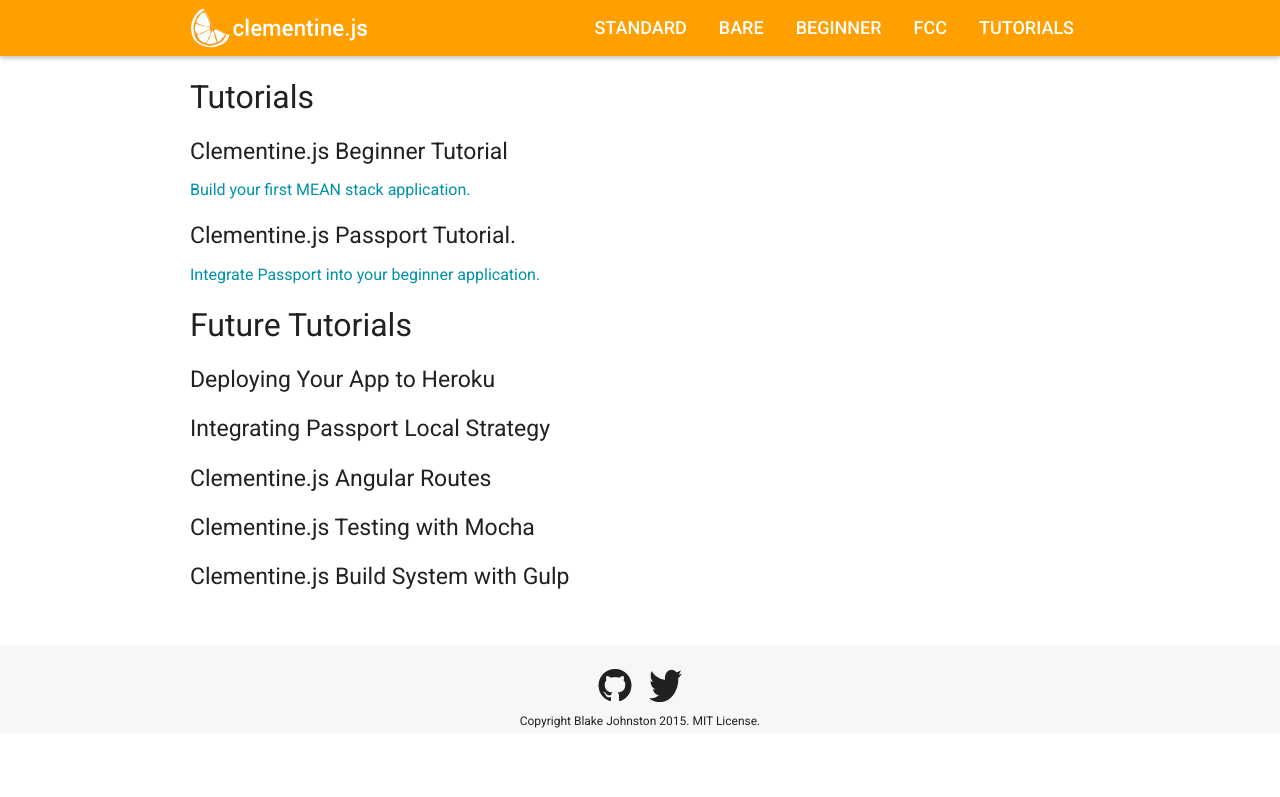
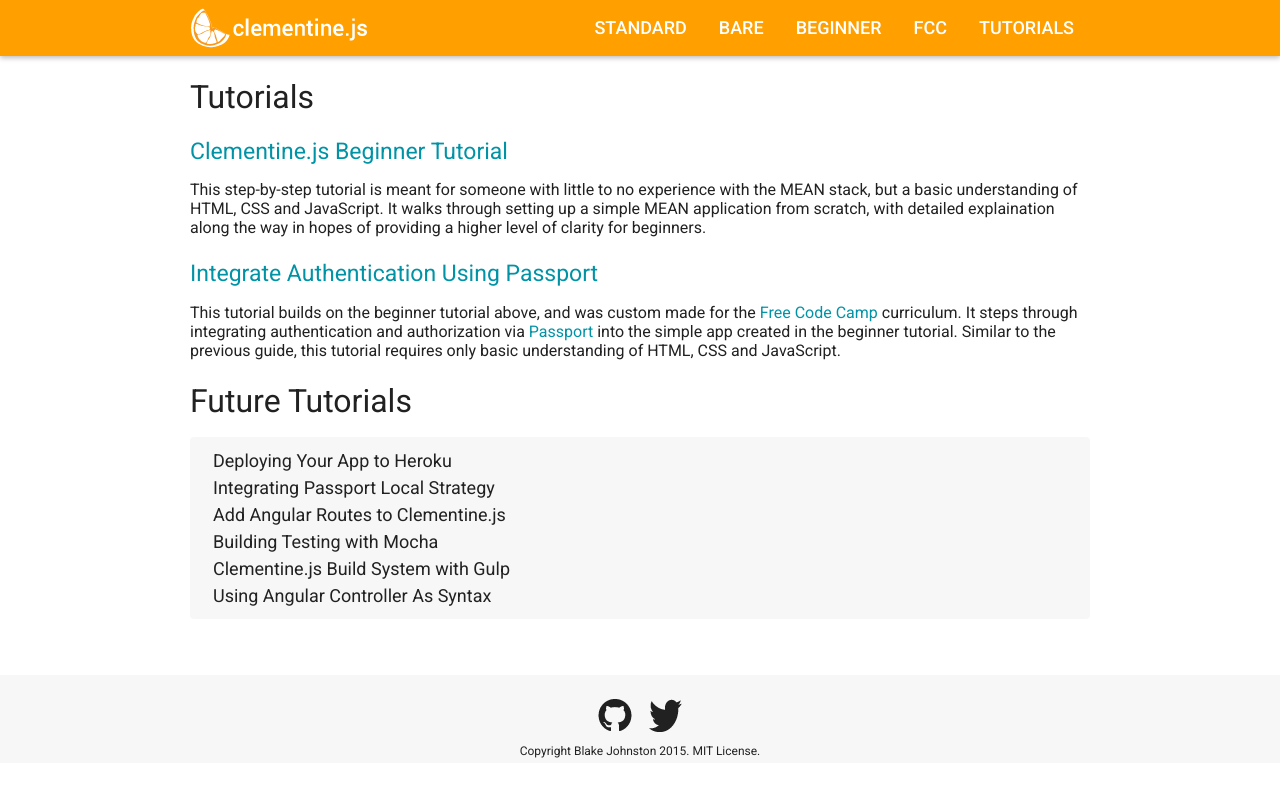
Before and after one commit to johnstonbl01/clementinejs, a Jekyll site: the page built from tutorials/tutorials.md, in a window 1280 px wide. Shown: the top 797 px of the page. Built offline with Jekyll 4.4.1, drawn with Linux system fonts in a browser that asks for light colours; Markdown is read by kramdown in place of the engine named in the settings.

Commit message:
Updated descriptions of tutorials. Updated format of Future Tutorials.

```diff
--- a/tutorials/tutorials.md
+++ b/tutorials/tutorials.md
@@ -4,22 +4,19 @@
 
 ## Tutorials
 
-### Clementine.js Beginner Tutorial
+### [Clementine.js Beginner Tutorial](/clementinejs/tutorials/tutorial-beginner.html)
 
-[Build your first MEAN stack application.](/clementinejs/tutorials/tutorial-beginner.html)
+This step-by-step tutorial is meant for someone with little to no experience with the MEAN stack, but a basic understanding of HTML, CSS and JavaScript. It walks through setting up a simple MEAN application from scratch, with detailed explaination along the way in hopes of providing a higher level of clarity for beginners.
 
-### Clementine.js Passport Tutorial.
+### [Integrate Authentication Using Passport](/clementinejs/tutorials/tutorial-passport.html)
 
-[Integrate Passport into your beginner application.](/clementinejs/tutorials/tutorial-passport.html)
+This tutorial builds on the beginner tutorial above, and was custom made for the [Free Code Camp](http://www.freecodecamp.com) curriculum. It steps through integrating authentication and authorization via [Passport](http://passportjs.org/) into the simple app created in the beginner tutorial. Similar to the previous guide, this tutorial requires only basic understanding of HTML, CSS and JavaScript.
 
 ## Future Tutorials
 
-### Deploying Your App to Heroku
-
-### Integrating Passport Local Strategy
-
-### Clementine.js Angular Routes
-
-### Clementine.js Testing with Mocha
-
-### Clementine.js Build System with Gulp
+- Deploying Your App to Heroku
+- Integrating Passport Local Strategy
+- Add Angular Routes to Clementine.js
+- Building Testing with Mocha
+- Clementine.js Build System with Gulp
+- Using Angular Controller As Syntax
```
